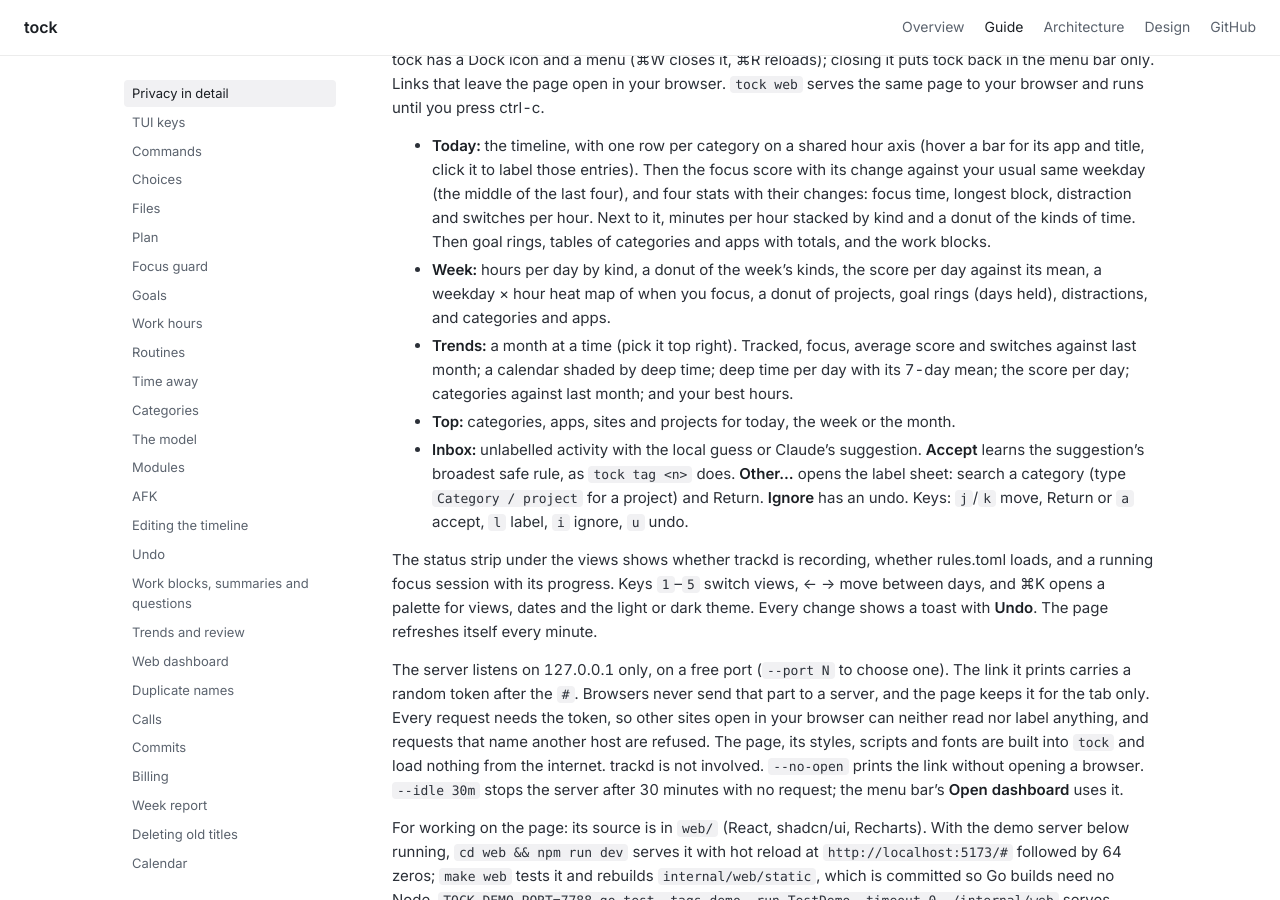
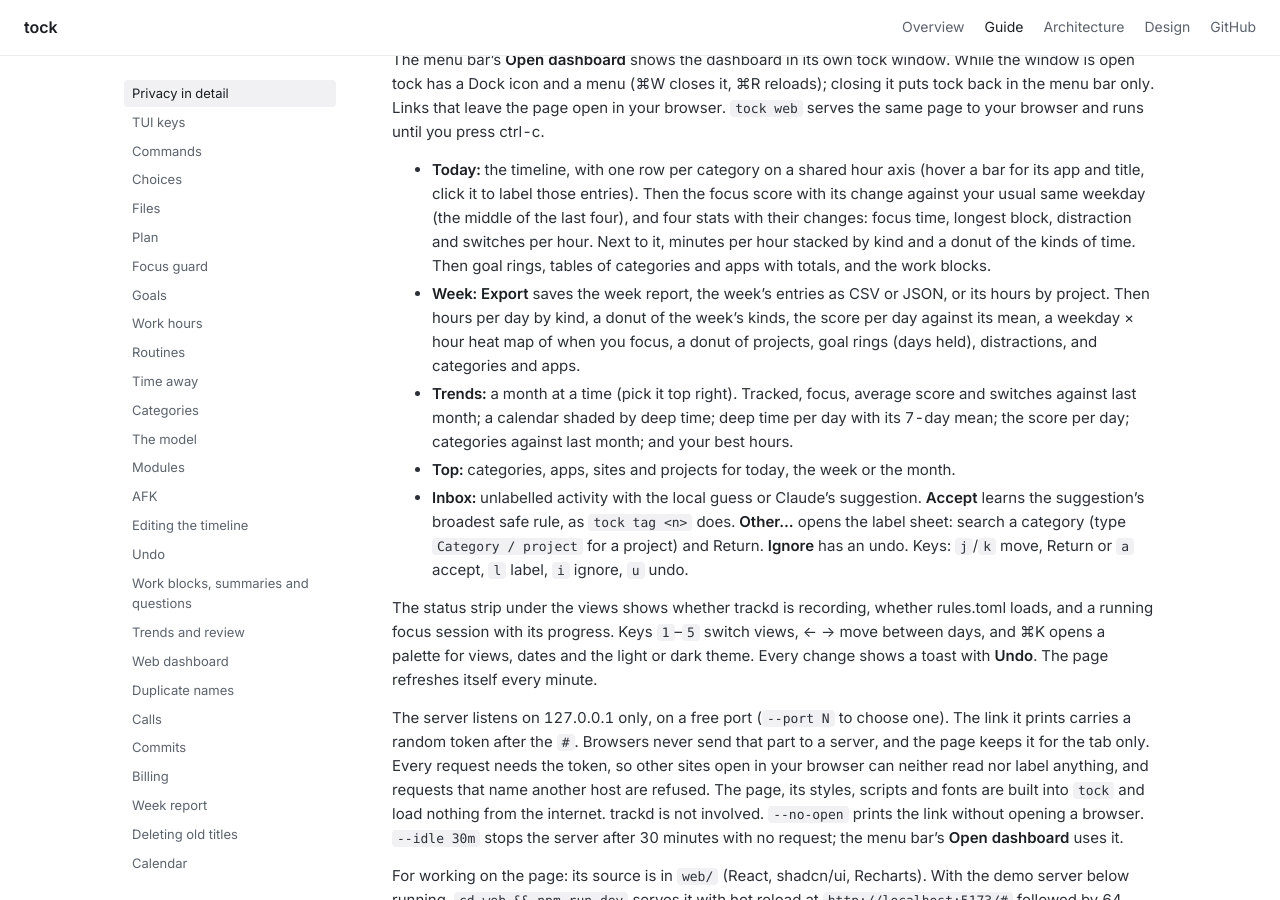
Before and after one commit to confuserdotcom/tock, a Jekyll site: the page built from docs/guide.md, in a window 1280 px wide and 900 px high, scrolled down 17401 px. Built offline with Jekyll 4.4.1, drawn with Linux system fonts in a browser that asks for light colours; our own code applies the rules of GitHub Pages for plain Markdown files; some of the changed text lies outside the part shown.

Commit message:
docs: week export in the dashboard

```diff
--- a/docs/guide.md
+++ b/docs/guide.md
@@ -37,7 +37,7 @@ Sections:
   trackd when a session starts and ends, sets your status and
   do-not-disturb. Nothing about your activity is sent, only the status text
   you chose and the session's end time.
-- `tock export` prints titles and URLs to stdout. Where that output goes is up to you.
+- `tock export` prints titles and URLs to stdout, and the dashboard's Export saves the same as a file. Where that output goes is up to you.
 - `[privacy] keep_titles = 30` deletes window titles, and cuts URLs to their
   host, once they are 30 days old (see Deleting old titles).
 - Screen reading (opt-in, `[ocr]`) reads the text of unclear windows with
@@ -869,10 +869,11 @@ page to your browser and runs until you press ctrl-c.
   minutes per hour stacked by kind and a donut of the kinds of time. Then
   goal rings, tables of categories and apps with totals, and the work
   blocks.
-- **Week:** hours per day by kind, a donut of the week's kinds, the score
-  per day against its mean, a weekday × hour heat map of when you focus,
-  a donut of projects, goal rings (days held), distractions, and
-  categories and apps.
+- **Week:** **Export** saves the week report, the week's entries as CSV or
+  JSON, or its hours by project. Then hours per day by kind, a donut of the
+  week's kinds, the score per day against its mean, a weekday × hour heat
+  map of when you focus, a donut of projects, goal rings (days held),
+  distractions, and categories and apps.
 - **Trends:** a month at a time (pick it top right). Tracked, focus,
   average score and switches against last month; a calendar shaded by
   deep time; deep time per day with its 7-day mean; the score per day;
@@ -998,7 +999,11 @@ categories, projects, apps and sites, distractions, goals with streaks, the
 plan and commits. It defaults to the week `tock review` shows; `--week D`
 picks another. `-o week.html` writes a file and `--open` opens it in the
 browser. The page has no scripts and loads nothing, so it can be mailed or
-archived as it is; window titles never appear in it.
+archived as it is; window titles never appear in it. The dashboard's week
+view has the same page under **Export**, next to the week's entries as CSV
+or JSON and its hours by project (what `tock export` and
+`tock export --by project` write). In the tock window a save sheet asks
+where each file goes.
 
 ## Deleting old titles
 
```
